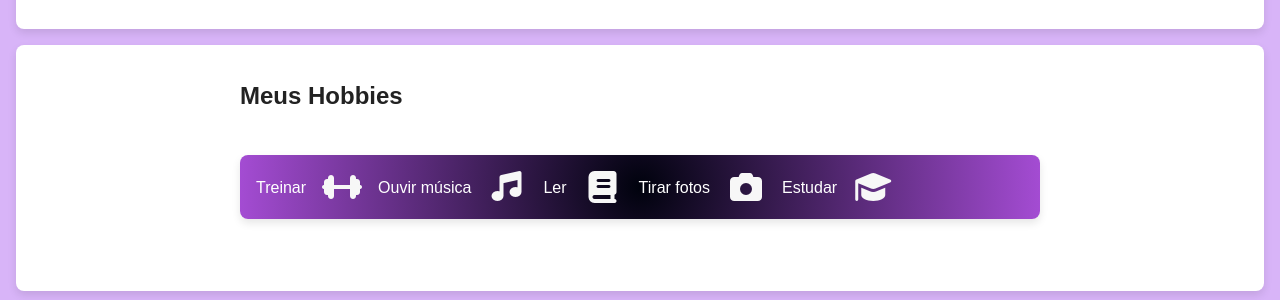
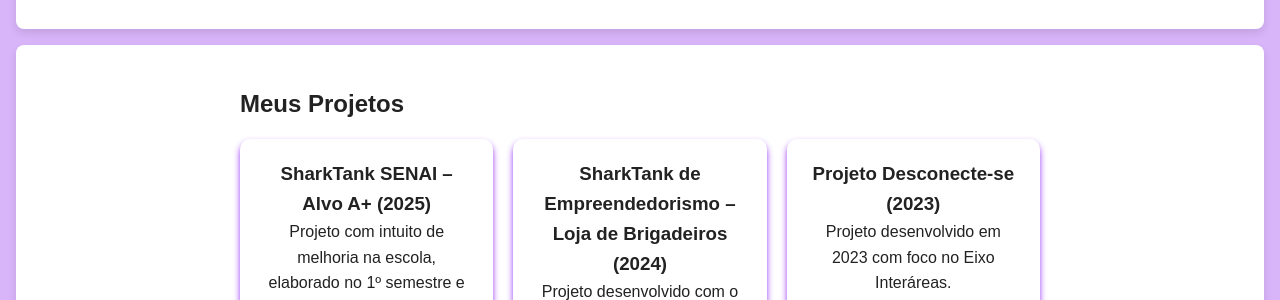
Before and after one commit to CorreaLeticia/Portifolio, a plain HTML site: page CorreaLeticia.github.io/index.html in a window 1280 px wide. Shown: the part 806-1106 px from the top of the page. Drawn offline with Linux system fonts and the light colour scheme.

Commit message:
Update index.html

```diff
--- a/CorreaLeticia.github.io/index.html
+++ b/CorreaLeticia.github.io/index.html
@@ -168,26 +168,6 @@
   </div>
 </section>
 
-<section id="hobbies">
-  <div class="container">
-    <h2>Meus Hobbies</h2>
-    <div class="hobbies">
-      <div class="hobby">
-        <p>Treinar</p>
-        <i class="fa-solid fa-dumbbell"></i>
-        <p>Ouvir música</p>
-        <i class="fa-solid fa-music"></i>
-        <p>Ler</p>
-        <i class="fa-solid fa-book"></i>
-        <p>Tirar fotos</p>
-        <i class="fa-solid fa-camera"></i>
-        <p>Estudar</p>
-        <i class="fa-solid fa-graduation-cap"></i>
-      </div>
-    </div>
-  </div>
-</section>
-
 
    <section id="projetos">
         <div class="container">
```
